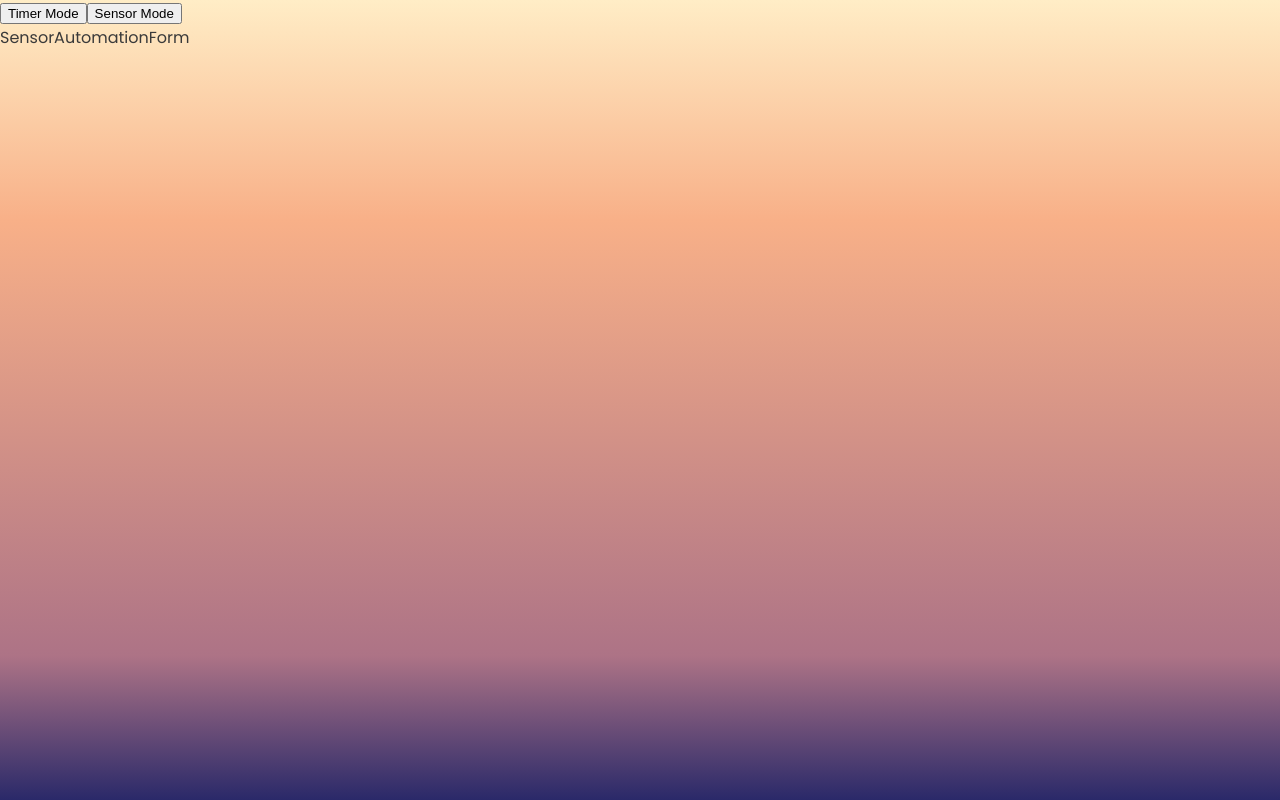
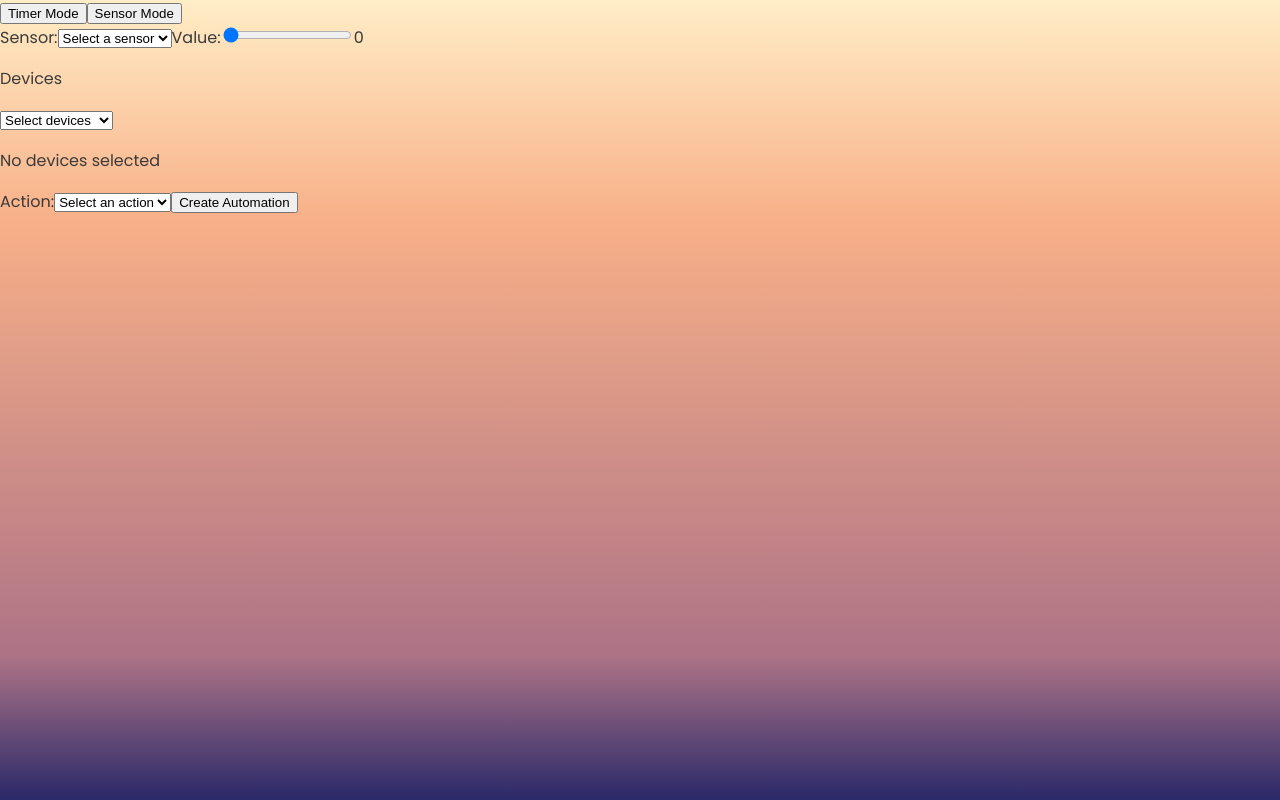
Before and after one commit to KristiinaSa/HomeAutomationSystem, a React (Vite) app in the folder frontend/: page /automations/new in a window 1280 px wide. Both pictures are taken after a click on the button "Sensor Mode". Built offline with nearby package versions, Linux system fonts and the light colour scheme.

Commit message:
Added very basic way to generate sensor based automations.

```diff
--- a/frontend/src/components/AutomationForm/SensorAutomationForm.jsx
+++ b/frontend/src/components/AutomationForm/SensorAutomationForm.jsx
@@ -1,5 +1,66 @@
+import { useState } from "react";
+import DeviceSelection from "./DeviceSelection";
+import { dummySensors } from "../../dummyData/dummySensor";
+
 const SensorAutomationForm = () => {
-  return <div>SensorAutomationForm</div>;
+  const [selectedSensor, setSelectedSensor] = useState(null);
+  const [value, setValue] = useState(0);
+  const [selectedDevices, setSelectedDevices] = useState([]);
+  const [action, setAction] = useState(""); // 'Turn on' or 'Turn off'
+
+  const handleSubmit = (event) => {
+    event.preventDefault();
+    const data = { selectedSensor, value, selectedDevices, action };
+    console.log(data);
+  };
+
+  return (
+    <form onSubmit={handleSubmit}>
+      <label>
+        Sensor:
+        <select
+          value={selectedSensor}
+          onChange={(e) => setSelectedSensor(e.target.value)}
+        >
+          <option value="">Select a sensor</option>
+          {dummySensors.map((sensor) => (
+            <option key={sensor.id} value={sensor.id}>
+              {sensor.name}
+            </option>
+          ))}
+        </select>
+      </label>
+
+      <label>
+        Value:
+        <input
+          type="range"
+          min="0"
+          max="100"
+          value={value}
+          onChange={(e) => setValue(e.target.value)}
+        />
+        {value}
+      </label>
+
+      <DeviceSelection
+        devices={dummySensors}
+        selectedDevices={selectedDevices}
+        setSelectedDevices={setSelectedDevices}
+      />
+
+      <label>
+        Action:
+        <select value={action} onChange={(e) => setAction(e.target.value)}>
+          <option value="">Select an action</option>
+          <option value="Turn on">Turn on</option>
+          <option value="Turn off">Turn off</option>
+        </select>
+      </label>
+
+      <button type="submit">Create Automation</button>
+    </form>
+  );
 };
 
 export default SensorAutomationForm;
```
